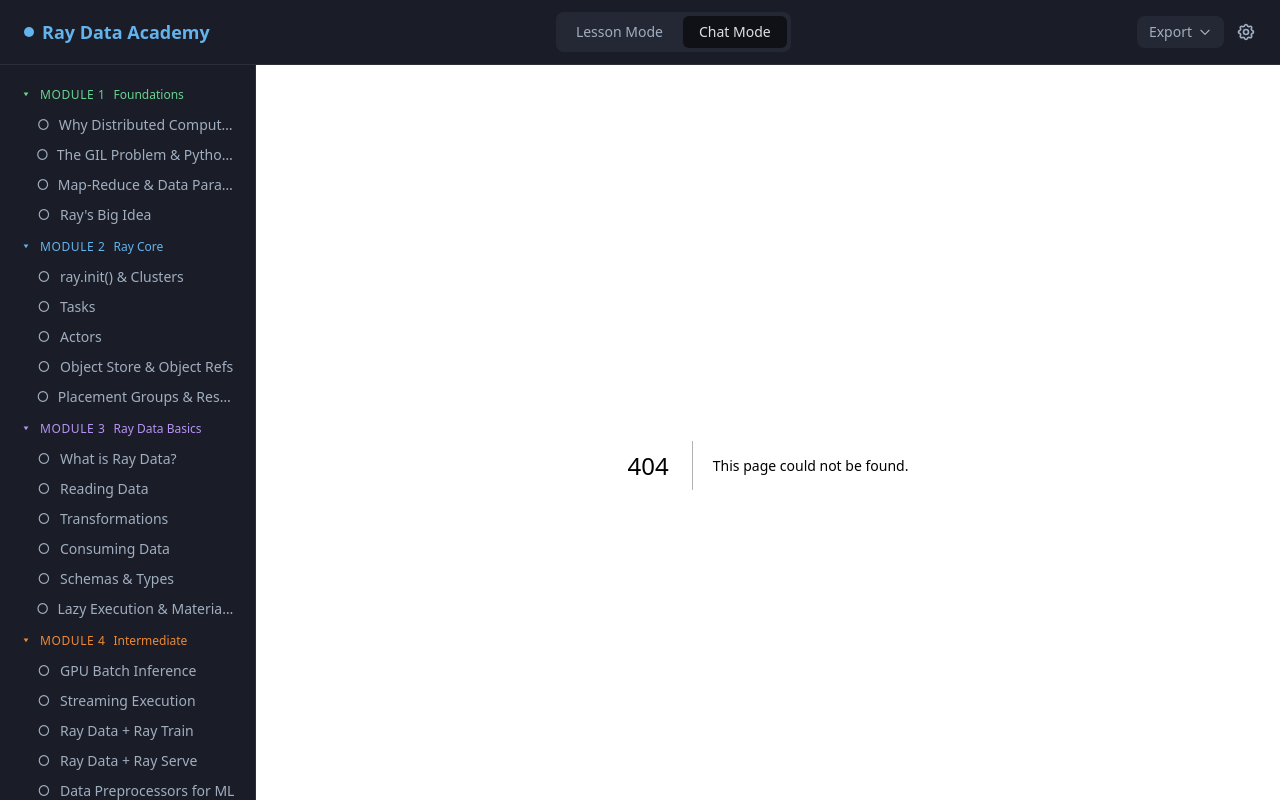
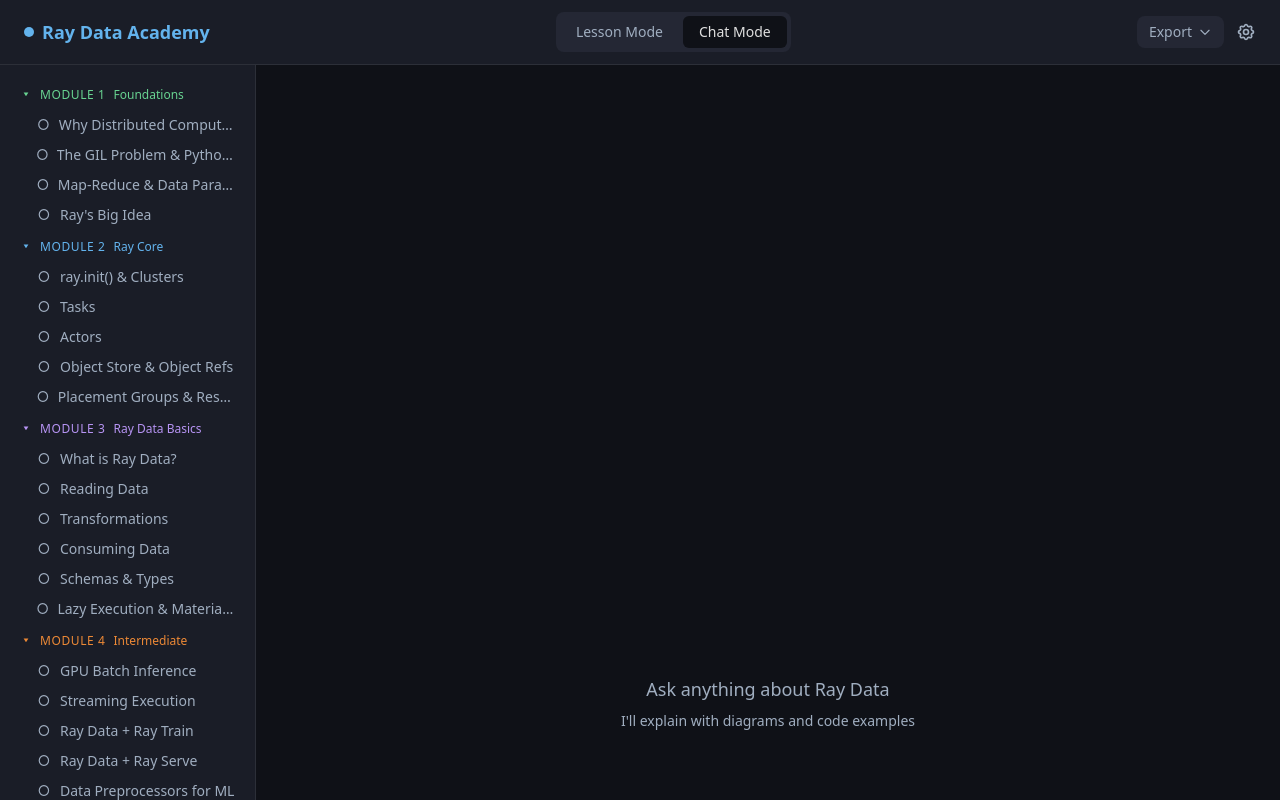
Before and after one commit to szaher/ray-data, a Next.js app: page /chat in a window 1280 px wide. Before the commit this address had no page. Shown: the top 800 px of the page. Built offline with nearby package versions, Linux system fonts and the light colour scheme.

Commit message:
feat: add chat page
Co-Authored-By: Claude Opus 4.6 <noreply@anthropic.com>

```diff
--- /dev/null
+++ b/src/app/chat/page.tsx
@@ -0,0 +1,9 @@
+import ChatInterface from "@/components/ChatInterface";
+
+export default function ChatPage() {
+  return (
+    <div className="h-full flex flex-col">
+      <ChatInterface />
+    </div>
+  );
+}
```
